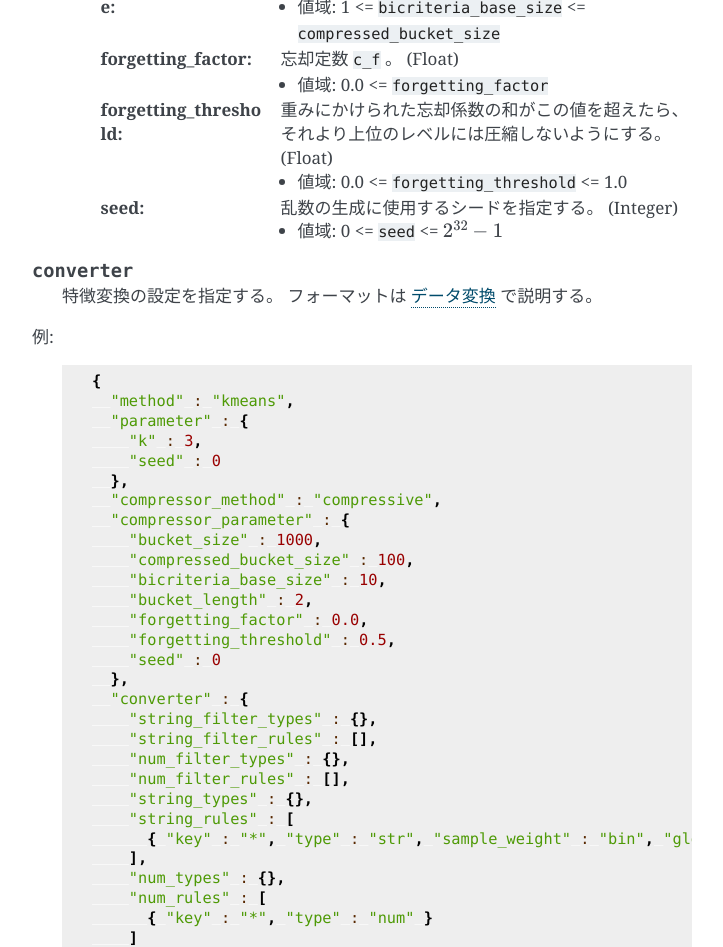
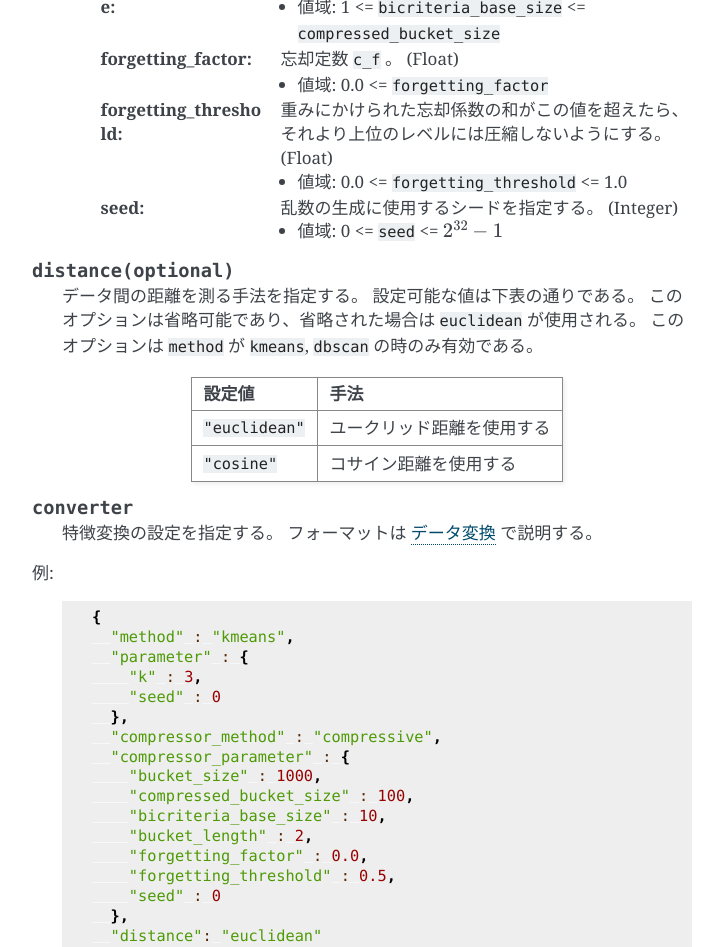
Before and after one commit to jubatus/website, a Sphinx documentation site: the page built from source/ja/api/api_clustering.rst, in a window 1280 px wide and 1400 px high, scrolled down 1814 px. Shown: the top 947 px of the window, without its empty margins (388-1111 px from the left). Built offline with Sphinx 7.4.7, drawn with Linux system fonts in a browser that asks for light colours; the version number could not be read and is left out.

Commit message:
add distance to clustering

```diff
--- a/source/ja/api/api_clustering.rst
+++ b/source/ja/api/api_clustering.rst
@@ -132,6 +132,22 @@ JSON の各フィールドは以下のとおりである。
 
         * 値域: 0 <= ``seed`` <= :math:`2^{32} - 1`
 
+.. describe:: distance(optional)
+
+   データ間の距離を測る手法を指定する。
+   設定可能な値は下表の通りである。
+   このオプションは省略可能であり、省略された場合は ``euclidean`` が使用される。
+   このオプションは ``method`` が ``kmeans``, ``dbscan`` の時のみ有効である。
+
+   .. table::
+
+      ==================== ===========================================
+      設定値               手法
+      ==================== ===========================================
+      ``"euclidean"``      ユークリッド距離を使用する
+      ``"cosine"``         コサイン距離を使用する
+      ==================== ===========================================
+
 
 
 .. describe:: converter
@@ -159,6 +175,7 @@ JSON の各フィールドは以下のとおりである。
          "forgetting_threshold" : 0.5,
          "seed" : 0
        },
+       "distance": "euclidean"
        "converter" : {
          "string_filter_types" : {},
          "string_filter_rules" : [],
```
Also changed, not shown: source/en/api/api_clustering.rst (+18 -0 lines).
